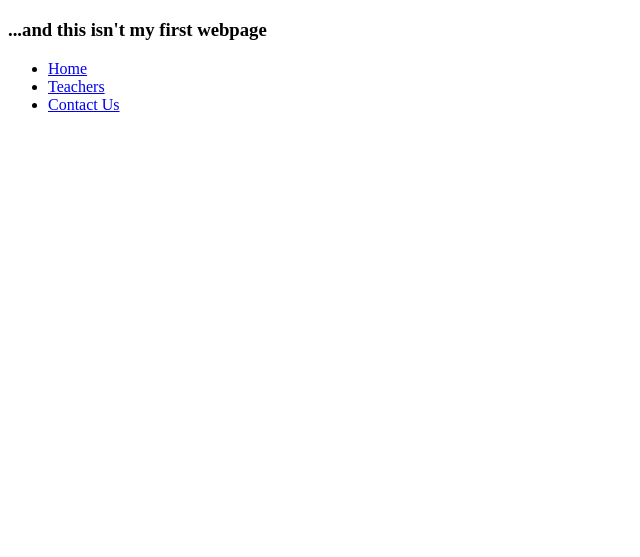
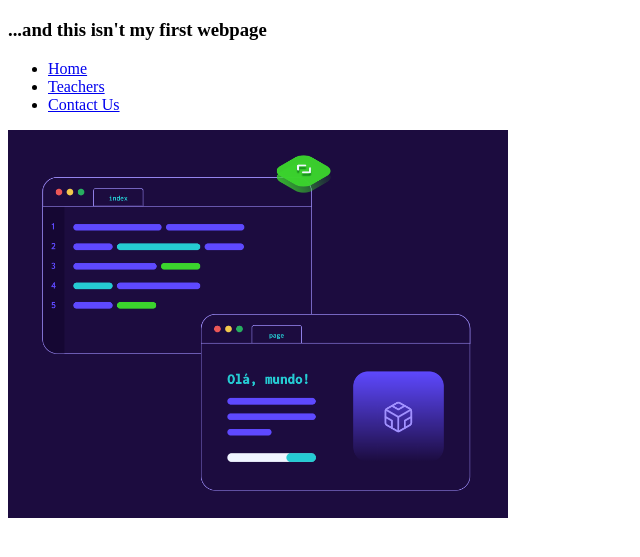
Before and after one commit to Dorfmans/DevariaWebSite, a plain HTML site: page index.html in a window 1280 px wide. Shown: the part 61-618 px from the top of the page, without its empty margins (0-640 px from the left). Drawn offline with Linux system fonts and the light colour scheme.

Commit message:
Main done!

```diff
--- a/index.html
+++ b/index.html
@@ -18,6 +18,8 @@
                 </ul>
             </nav>
         </header>
-
+        <main>
+            <img href="#" src="img/fotohome.png" width="500" alt="Devaria - The Best School" />
+        </main>
     </body>
 </html>
```
Also changed, not shown: img/fotohome.png (added), img/fotoprofessores.png (added).
